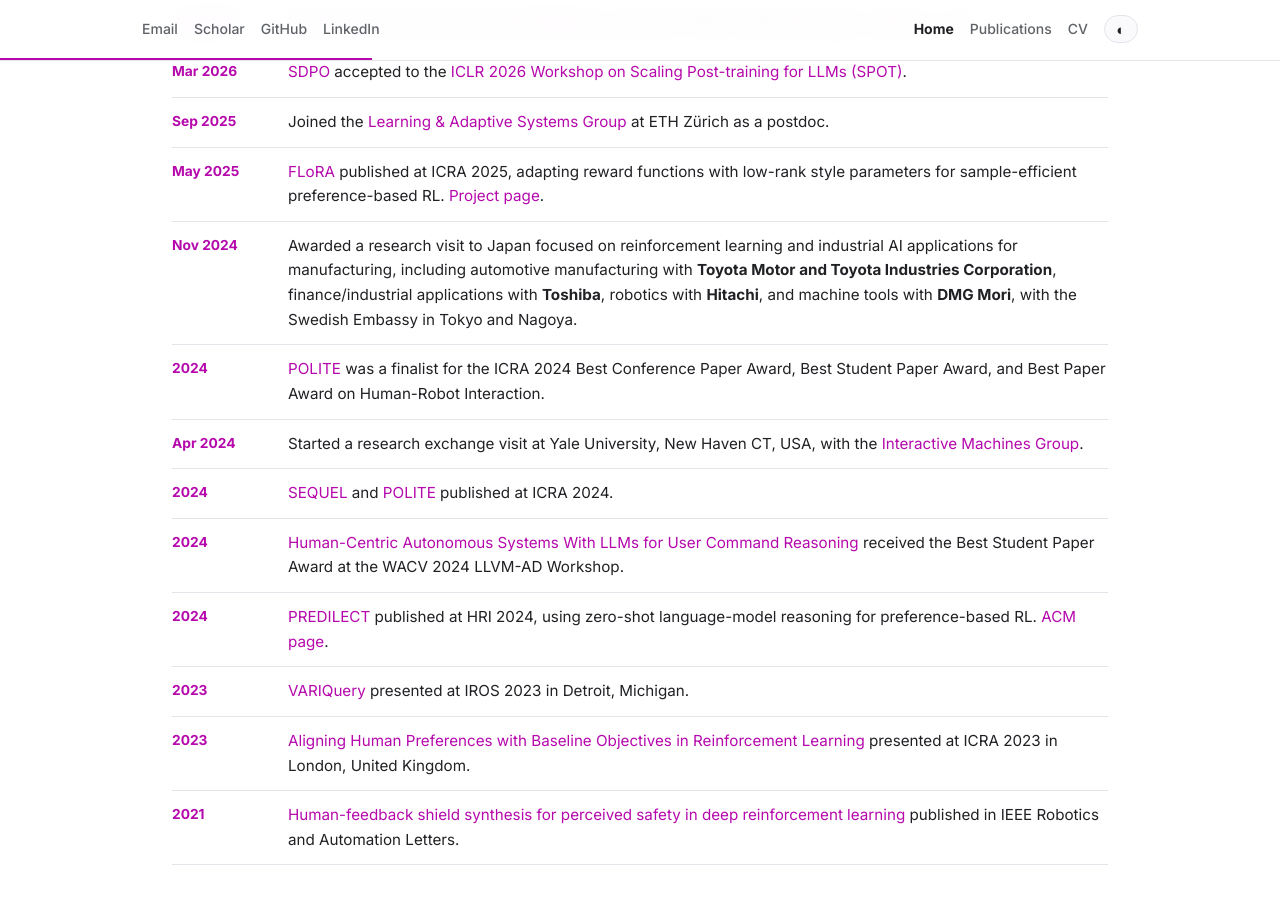
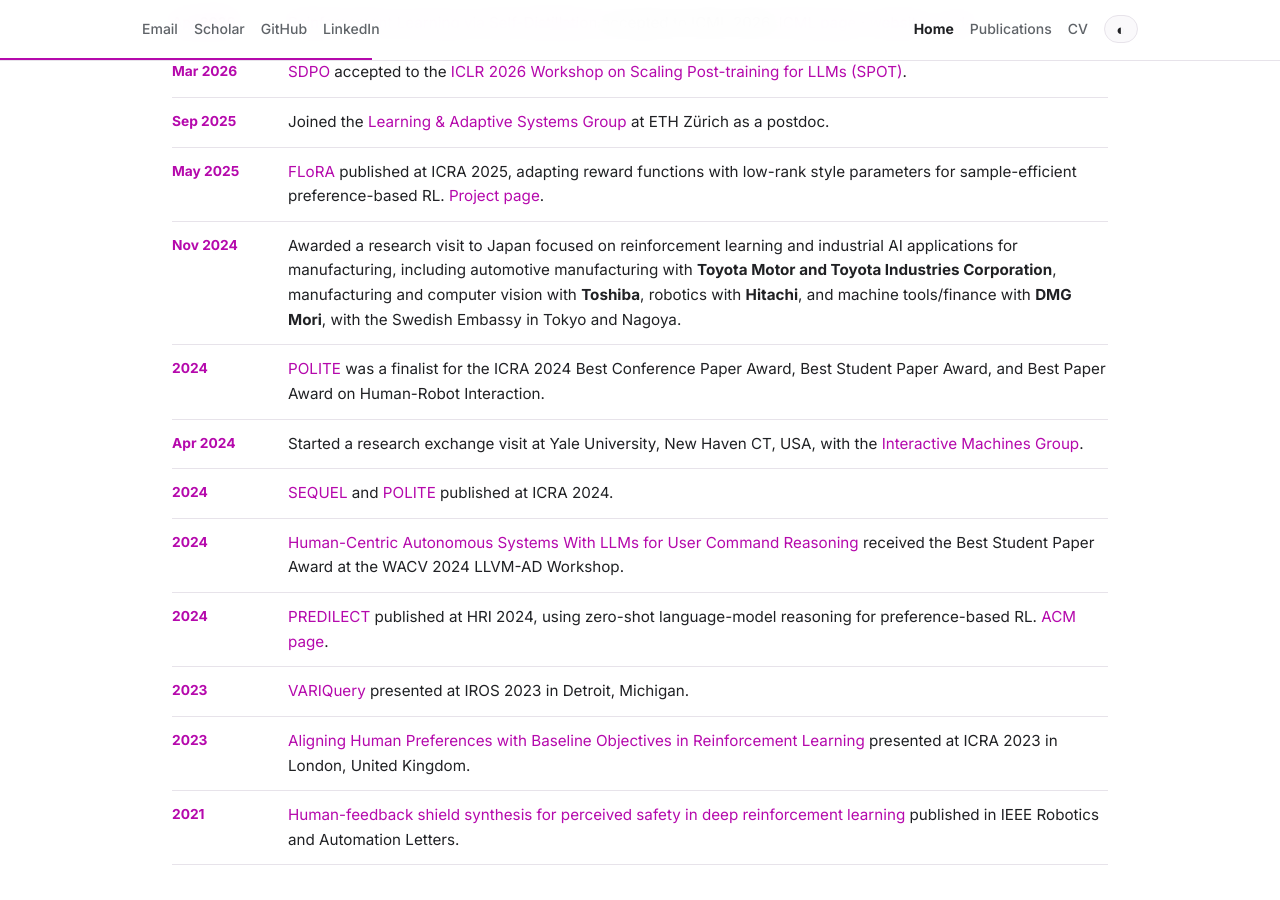
Before and after one commit to DanielLSM/daniellsm.github.io, a Jekyll site: the page index.html, which Jekyll copies as it is, in a window 1280 px wide and 900 px high, scrolled down 838 px. Built offline with Jekyll 4.4.1, drawn with Linux system fonts in a browser that asks for light colours; a style sheet for code colours, icons or effects is not loaded.

Commit message:
Refresh CV company topic corrections

```diff
--- a/index.html
+++ b/index.html
@@ -32,7 +32,7 @@
       <nav class="nav-links" aria-label="Main navigation">
         <a href="/" aria-current="page">Home</a>
         <a href="/research/">Publications</a>
-        <a href="/assets/Daniel_Marta_CV.pdf?v=0e49aff" target="_blank" rel="noopener">CV</a>
+        <a href="/assets/Daniel_Marta_CV.pdf?v=0c3442a" target="_blank" rel="noopener">CV</a>
         <button class="theme-toggle" type="button" aria-label="Toggle dark mode" title="Toggle dark mode">◐</button>
       </nav>
     </div>
@@ -53,7 +53,7 @@
       <a class="button" href="https://scholar.google.com/citations?user=sfM-khoAAAAJ&hl=en" target="_blank" rel="noopener">Scholar</a>
       <a class="button" href="https://github.com/DanielLSM/" target="_blank" rel="noopener">GitHub</a>
       <a class="button" href="https://www.linkedin.com/in/daniel-marta-556b4023/" target="_blank" rel="noopener">LinkedIn</a>
-      <a class="button" href="/assets/Daniel_Marta_CV.pdf?v=0e49aff" target="_blank" rel="noopener">CV</a>
+      <a class="button" href="/assets/Daniel_Marta_CV.pdf?v=0c3442a" target="_blank" rel="noopener">CV</a>
     </div>
   </div>
   <aside class="profile-card">
@@ -70,7 +70,7 @@
     <tr><th>Mar 2026</th><td><a href="https://arxiv.org/abs/2601.20802">SDPO</a> accepted to the <a href="https://iclr.cc/virtual/2026/10013442">ICLR 2026 Workshop on Scaling Post-training for LLMs (SPOT)</a>.</td></tr>
     <tr><th>Sep 2025</th><td>Joined the <a href="https://las.inf.ethz.ch/">Learning & Adaptive Systems Group</a> at ETH Zürich as a postdoc.</td></tr>
     <tr><th>May 2025</th><td><a href="https://arxiv.org/abs/2504.10002">FLoRA</a> published at ICRA 2025, adapting reward functions with low-rank style parameters for sample-efficient preference-based RL. <a href="https://sites.google.com/view/preflora/">Project page</a>.</td></tr>
-    <tr><th>Nov 2024</th><td>Awarded a research visit to Japan focused on reinforcement learning and industrial AI applications for manufacturing, including automotive manufacturing with <strong>Toyota Motor and Toyota Industries Corporation</strong>, finance/industrial applications with <strong>Toshiba</strong>, robotics with <strong>Hitachi</strong>, and machine tools with <strong>DMG Mori</strong>, with the Swedish Embassy in Tokyo and Nagoya.</td></tr>
+    <tr><th>Nov 2024</th><td>Awarded a research visit to Japan focused on reinforcement learning and industrial AI applications for manufacturing, including automotive manufacturing with <strong>Toyota Motor and Toyota Industries Corporation</strong>, manufacturing and computer vision with <strong>Toshiba</strong>, robotics with <strong>Hitachi</strong>, and machine tools/finance with <strong>DMG Mori</strong>, with the Swedish Embassy in Tokyo and Nagoya.</td></tr>
     <tr><th>2024</th><td><a href="https://ieeexplore.ieee.org/document/10610505">POLITE</a> was a finalist for the ICRA 2024 Best Conference Paper Award, Best Student Paper Award, and Best Paper Award on Human-Robot Interaction.</td></tr>
     <tr><th>Apr 2024</th><td>Started a research exchange visit at Yale University, New Haven CT, USA, with the <a href="https://interactive-machines.gitlab.io/">Interactive Machines Group</a>.</td></tr>
     <tr><th>2024</th><td><a href="https://ieeexplore.ieee.org/document/10610534">SEQUEL</a> and <a href="https://ieeexplore.ieee.org/document/10610505">POLITE</a> published at ICRA 2024.</td></tr>
--- a/research.html
+++ b/research.html
@@ -32,7 +32,7 @@
       <nav class="nav-links" aria-label="Main navigation">
         <a href="/">Home</a>
         <a href="/research/" aria-current="page">Publications</a>
-        <a href="/assets/Daniel_Marta_CV.pdf?v=0e49aff" target="_blank" rel="noopener">CV</a>
+        <a href="/assets/Daniel_Marta_CV.pdf?v=0c3442a" target="_blank" rel="noopener">CV</a>
         <button class="theme-toggle" type="button" aria-label="Toggle dark mode" title="Toggle dark mode">◐</button>
       </nav>
     </div>
--- a/research/index.html
+++ b/research/index.html
@@ -32,7 +32,7 @@
       <nav class="nav-links" aria-label="Main navigation">
         <a href="/">Home</a>
         <a href="/research/" aria-current="page">Publications</a>
-        <a href="/assets/Daniel_Marta_CV.pdf?v=0e49aff" target="_blank" rel="noopener">CV</a>
+        <a href="/assets/Daniel_Marta_CV.pdf?v=0c3442a" target="_blank" rel="noopener">CV</a>
         <button class="theme-toggle" type="button" aria-label="Toggle dark mode" title="Toggle dark mode">◐</button>
       </nav>
     </div>
```
Also changed, not shown: 1 other file.
